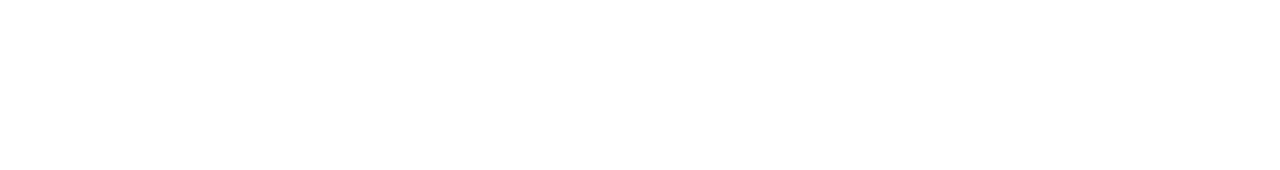
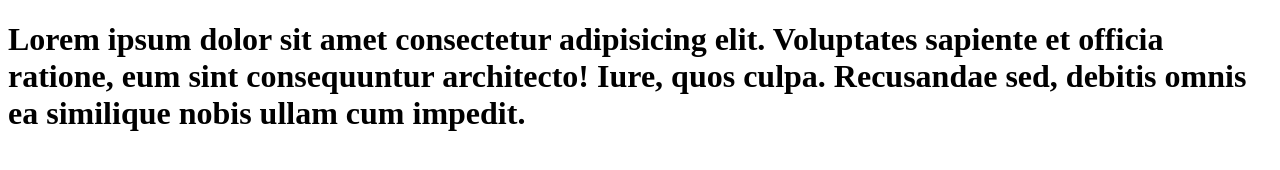
Before and after one commit to sergioignac/segundo-repositorio, a plain HTML site: page index.html in a window 1280 px wide. Drawn offline with Linux system fonts and the light colour scheme.

Commit message:
Agrego lorem

```diff
--- a/index.html
+++ b/index.html
@@ -7,6 +7,6 @@
     <title>Index</title>
 </head>
 <body>
-
+    <h1>Lorem ipsum dolor sit amet consectetur adipisicing elit. Voluptates sapiente et officia ratione, eum sint consequuntur architecto! Iure, quos culpa. Recusandae sed, debitis omnis ea similique nobis ullam cum impedit.</h1>
 </body>
 </html>
```
